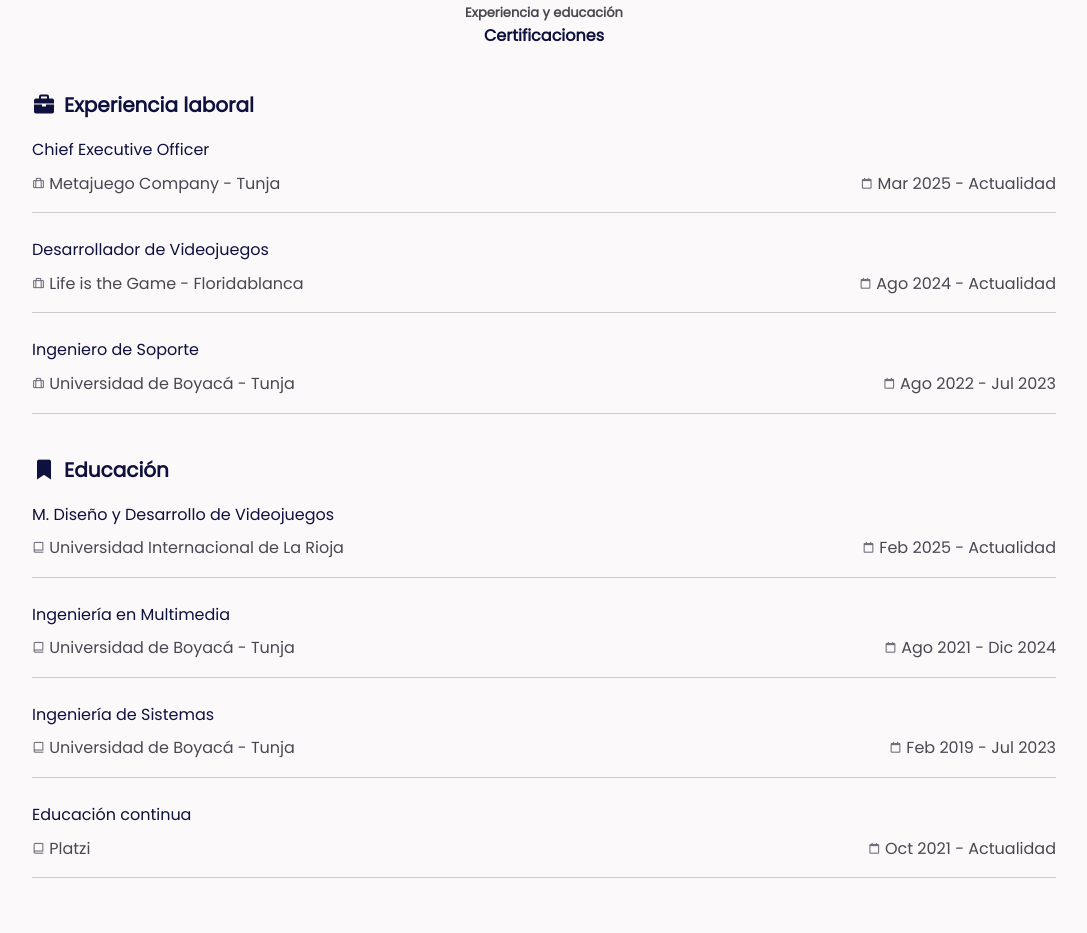
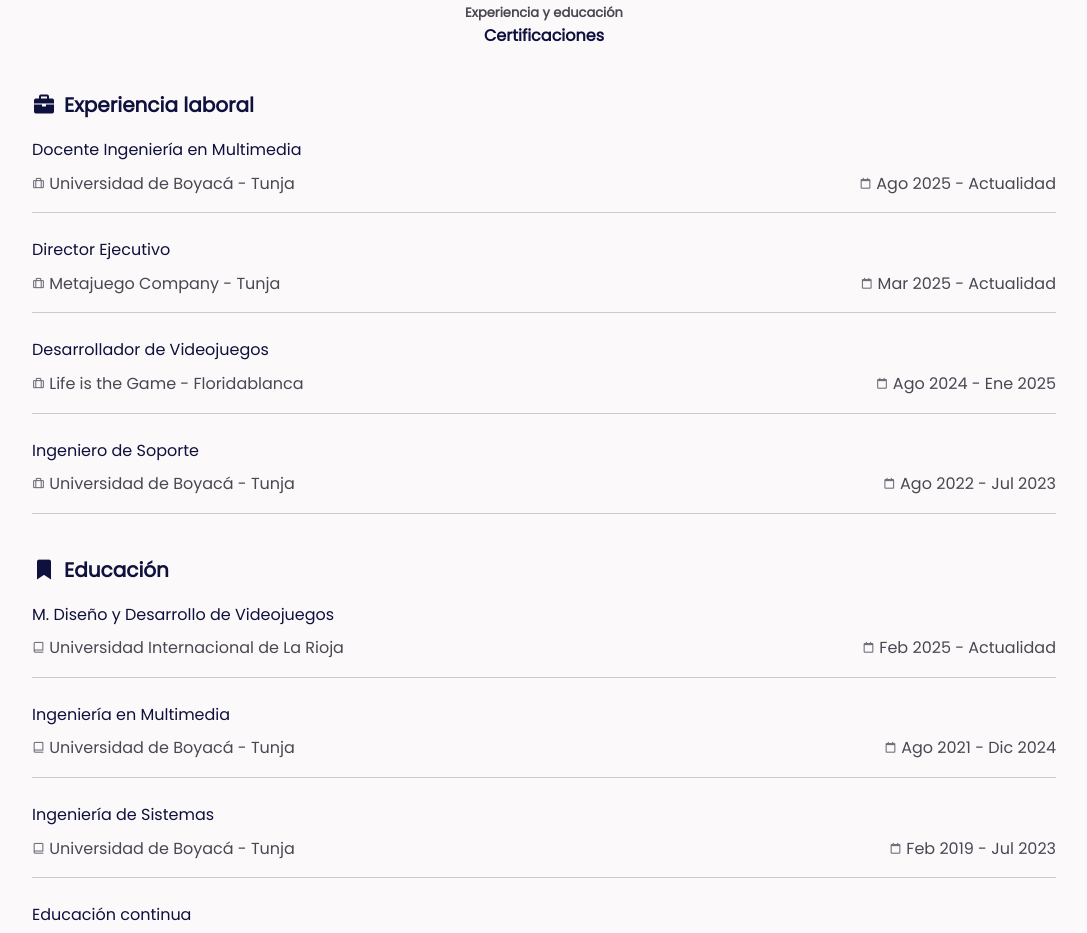
Before and after one commit to Draklif/JoseRenteria, a website: page index.html in a window 1280 px wide. Shown: the part 1519-2452 px from the top of the page, without its empty margins (96-1183 px from the left). Drawn offline with nearby package versions, Linux system fonts and the light colour scheme.

Commit message:
151225-02 Portfolio Update

```diff
--- a/index.html
+++ b/index.html
@@ -120,8 +120,23 @@
                     </h2>
 
                     <div class="bd-grid">
+                    <div class="qualification__data">
+                            <h3 class="qualification__area">Docente Ingeniería en Multimedia</h3>
+
+                            <div class="qualification__box">
+                                <span class="qualificacion__work">
+                                    <i class="qualification__icon bx bx-briefcase-alt"></i>
+                                    Universidad de Boyacá - Tunja
+                                </span>
+                                <span class="qualificacion__work">
+                                    <i class="qualification__icon bx bx-calendar-alt"></i>
+                                    Ago 2025 - Actualidad
+                                </span>
+                            </div>
+                        </div>
+
                         <div class="qualification__data">
-                            <h3 class="qualification__area">Chief Executive Officer</h3>
+                            <h3 class="qualification__area">Director Ejecutivo</h3>
 
                             <div class="qualification__box">
                                 <span class="qualificacion__work">
@@ -145,7 +160,7 @@
                                 </span>
                                 <span class="qualificacion__work">
                                     <i class="qualification__icon bx bx-calendar-alt"></i>
-                                    Ago 2024 - Actualidad
+                                    Ago 2024 - Ene 2025
                                 </span>
                             </div>
                         </div>
```
